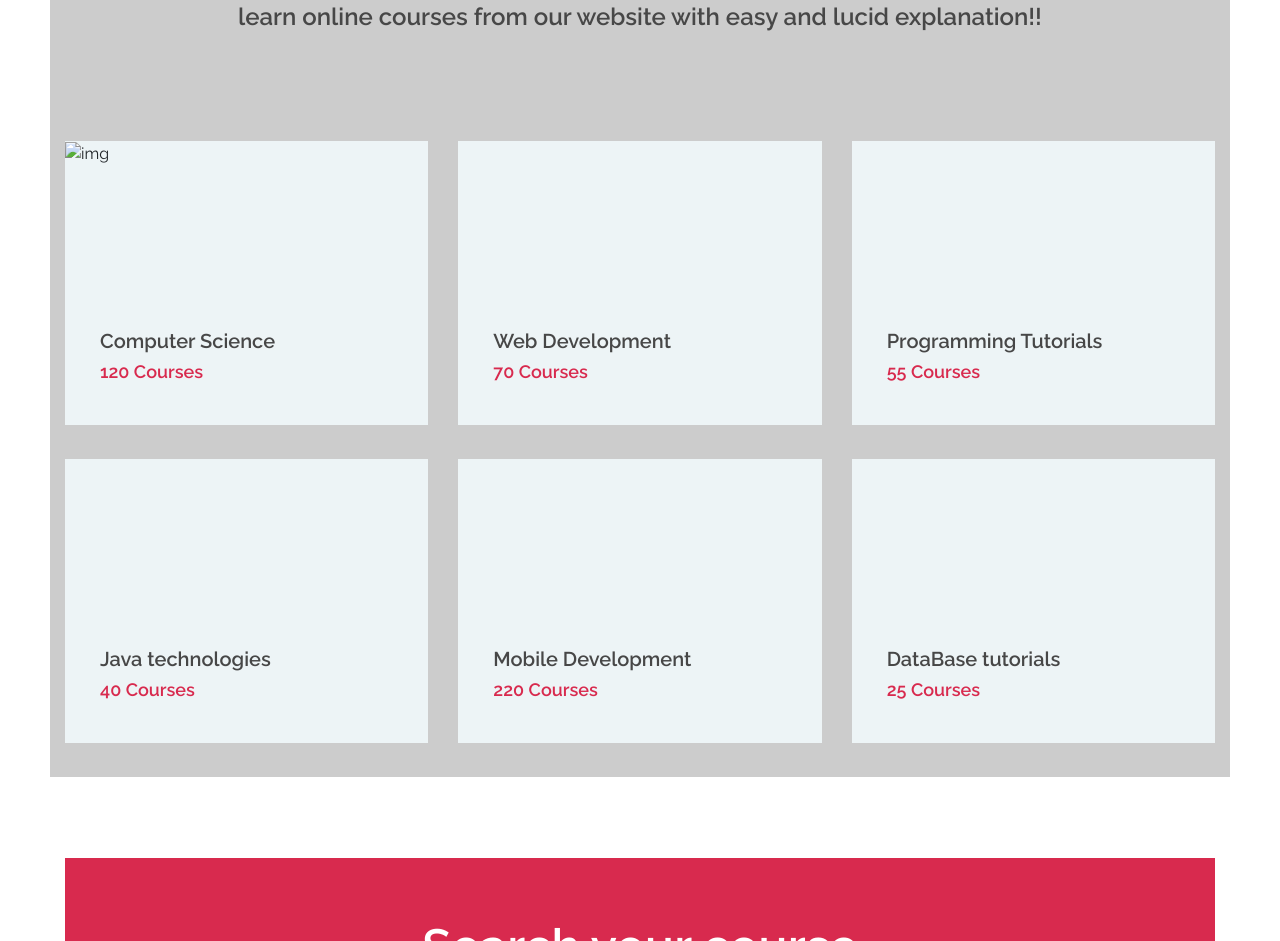
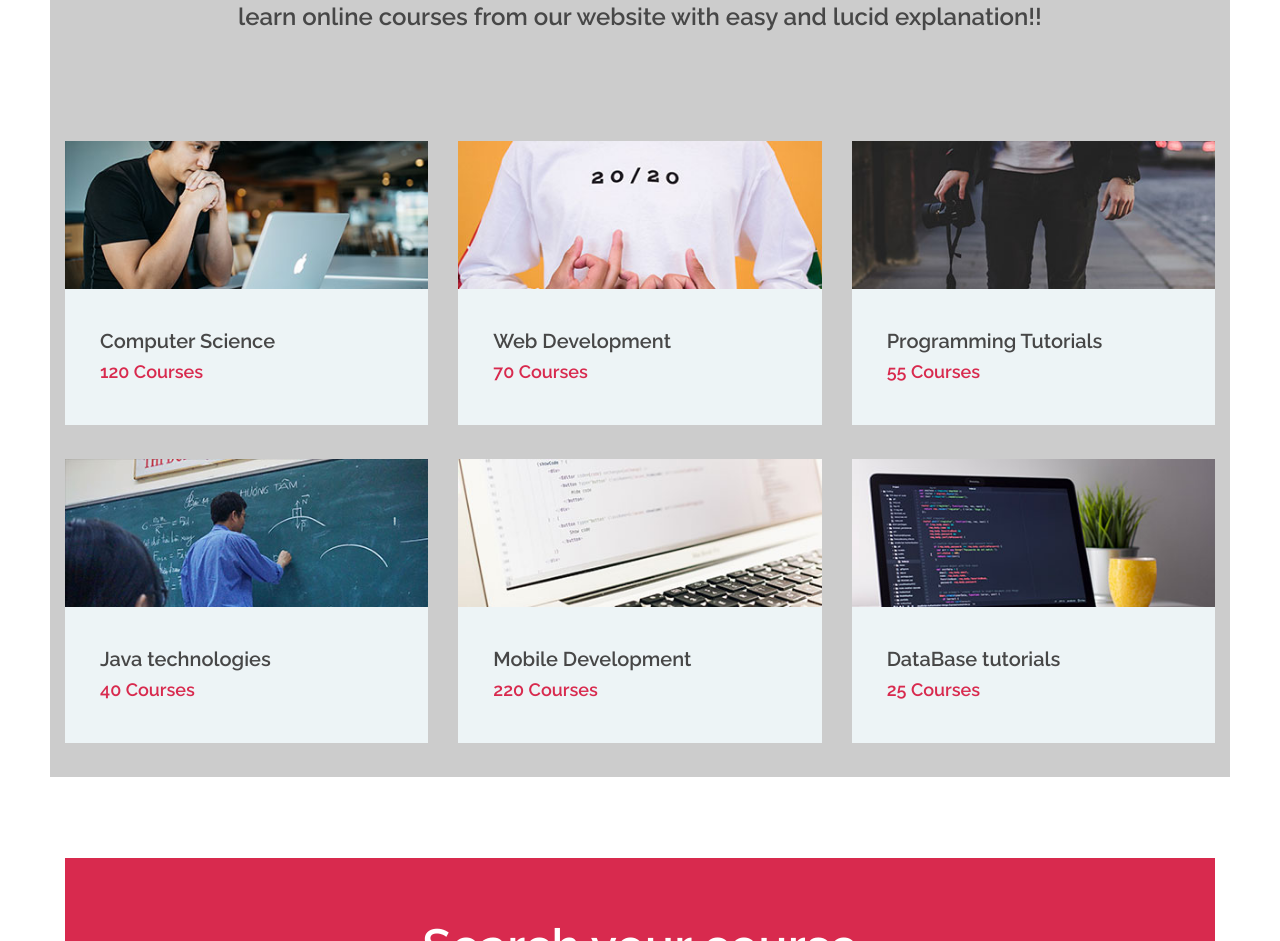
Before and after one commit to Bikash-hub-web/tutorpoint, a plain HTML site: page tutor/index.html in a window 1280 px wide. Shown: the part 1143-2084 px from the top of the page. Drawn offline with nearby package versions, Linux system fonts and the light colour scheme; the site is published under a folder, as on GitHub Pages, so addresses that start at the root find nothing.

Commit message:
Update index.html

```diff
--- a/tutor/index.html
+++ b/tutor/index.html
@@ -98,7 +98,7 @@
                 <!-- categorie -->
                 <div class="col-lg-4 col-md-6">
                     <div class="categorie-item">
-                        <div class="ci-thumb set-bg"><img src="/image/1 (1).jpg" alt="img"></div>
+                        <div class="ci-thumb set-bg"><img src="./image/1 (1).jpg" alt="img"></div>
                         <div class="ci-text">
                             <h5>Computer Science</h5>
 
@@ -109,7 +109,7 @@
                 <!-- categorie -->
                 <div class="col-lg-4 col-md-6">
                     <div class="categorie-item">
-                        <div class="ci-thumb set-bg"><img src="/image/2.jpg" alt=""></div>
+                        <div class="ci-thumb set-bg"><img src="./image/2.jpg" alt=""></div>
                         <div class="ci-text">
                             <h5>Web Development</h5>
 
@@ -120,7 +120,7 @@
                 <!-- categorie -->
                 <div class="col-lg-4 col-md-6">
                     <div class="categorie-item">
-                        <div class="ci-thumb set-bg"><img src="/image/3.jpg" alt=""></div>
+                        <div class="ci-thumb set-bg"><img src="./image/3.jpg" alt=""></div>
                         <div class="ci-text">
                             <h5>Programming Tutorials</h5>
 
@@ -131,7 +131,7 @@
                 <!-- categorie -->
                 <div class="col-lg-4 col-md-6">
                     <div class="categorie-item">
-                        <div class="ci-thumb set-bg"><img src="/image/4.jpg" alt=""></div>
+                        <div class="ci-thumb set-bg"><img src="./image/4.jpg" alt=""></div>
                         <div class="ci-text">
                             <h5>Java technologies</h5>
 
@@ -142,7 +142,7 @@
                 <!-- categorie -->
                 <div class="col-lg-4 col-md-6">
                     <div class="categorie-item">
-                        <div class="ci-thumb set-bg"><img src="/image/5.jpg" alt=""></div>
+                        <div class="ci-thumb set-bg"><img src="./image/5.jpg" alt=""></div>
                         <div class="ci-text">
                             <h5>Mobile Development</h5>
 
@@ -153,7 +153,7 @@
                 <!-- categorie -->
                 <div class="col-lg-4 col-md-6">
                     <div class="categorie-item">
-                        <div class="ci-thumb set-bg"><img src="/image/6.jpg" alt=""></div>
+                        <div class="ci-thumb set-bg"><img src="./image/6.jpg" alt=""></div>
                         <div class="ci-text">
                             <h5>DataBase tutorials</h5>
 
```
